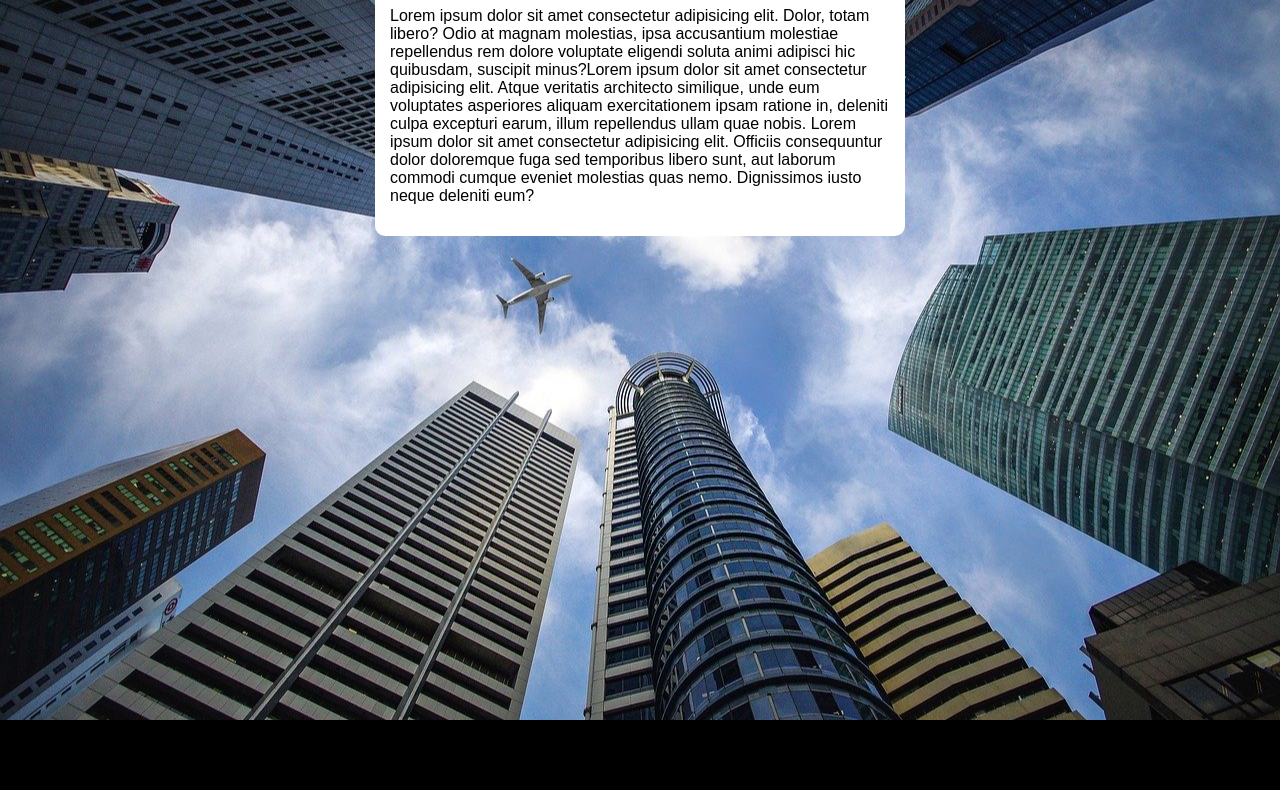
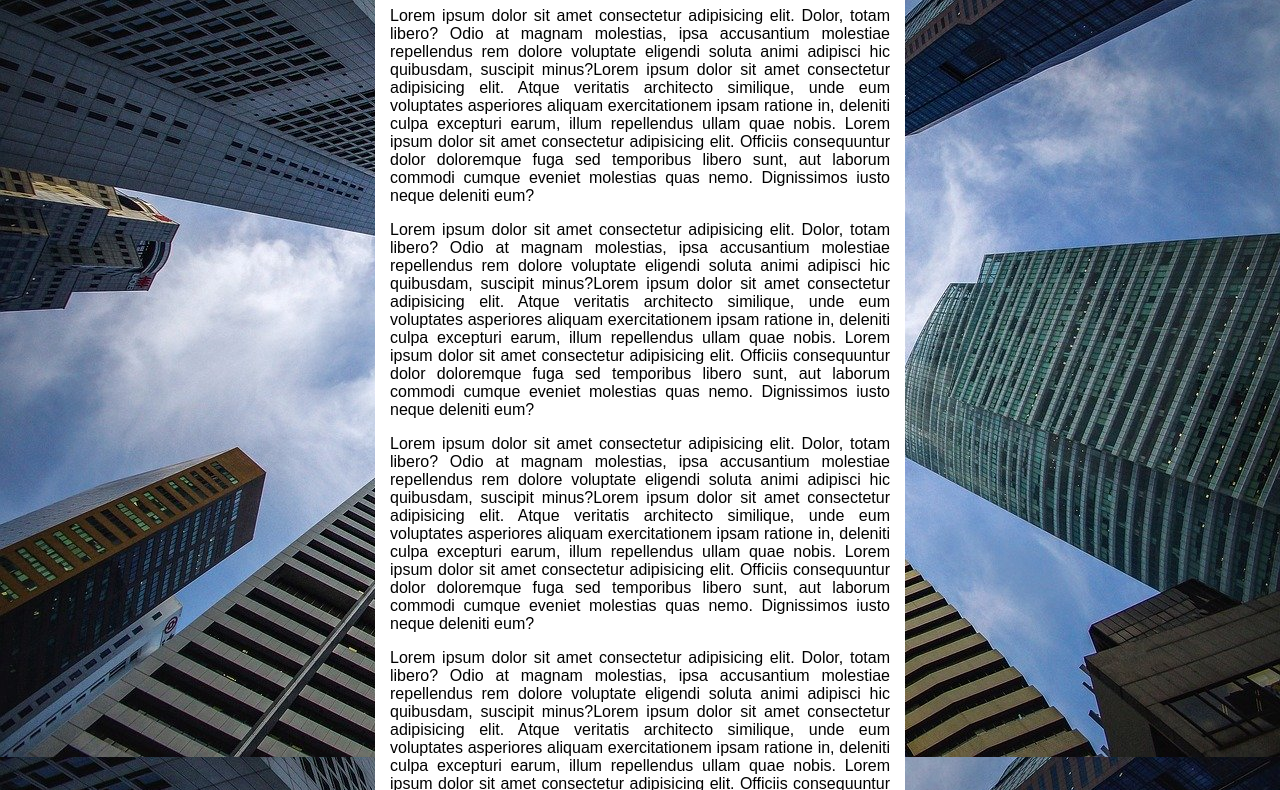
Before and after one commit to lucaslehm/html-css, a plain HTML site: page Exercicios/ex018/fundo006.html in a window 1280 px wide. Shown: the part 96-886 px from the top of the page. Before the commit the page ends 816 px from the top, so only its background shows below. Drawn offline with Linux system fonts and the light colour scheme.

Commit message:
Update fundo006.html

```diff
--- a/Exercicios/ex018/fundo006.html
+++ b/Exercicios/ex018/fundo006.html
@@ -9,18 +9,20 @@
         body {
             background-color: black;
             background-image: url('imagens/wallpaper002.jpg');
-            background-repeat: no-repeat;
+            background-repeat: repeat-y;
             background-position: center center;
             background-size: cover;
             height: 100vh;
+            background-attachment: fixed;
         }
         main {
             background-color: white;
             font-family: Arial, Helvetica, sans-serif;
             padding: 15px;
-            width: 500px;
+            max-width: 500px;
             margin: auto;
             border-radius: 10px;
+            text-align: justify;
         }
     </style>
 </head>
@@ -28,6 +30,9 @@
     <main>
         <h1>Teste de Imagem de Fundo</h1>
         <p>Lorem ipsum dolor sit amet consectetur adipisicing elit. Dolor, totam libero? Odio at magnam molestias, ipsa accusantium molestiae repellendus rem dolore voluptate eligendi soluta animi adipisci hic quibusdam, suscipit minus?Lorem ipsum dolor sit amet consectetur adipisicing elit. Atque veritatis architecto similique, unde eum voluptates asperiores aliquam exercitationem ipsam ratione in, deleniti culpa excepturi earum, illum repellendus ullam quae nobis. Lorem ipsum dolor sit amet consectetur adipisicing elit. Officiis consequuntur dolor doloremque fuga sed temporibus libero sunt, aut laborum commodi cumque eveniet molestias quas nemo. Dignissimos iusto neque deleniti eum?</p>
+        <p>Lorem ipsum dolor sit amet consectetur adipisicing elit. Dolor, totam libero? Odio at magnam molestias, ipsa accusantium molestiae repellendus rem dolore voluptate eligendi soluta animi adipisci hic quibusdam, suscipit minus?Lorem ipsum dolor sit amet consectetur adipisicing elit. Atque veritatis architecto similique, unde eum voluptates asperiores aliquam exercitationem ipsam ratione in, deleniti culpa excepturi earum, illum repellendus ullam quae nobis. Lorem ipsum dolor sit amet consectetur adipisicing elit. Officiis consequuntur dolor doloremque fuga sed temporibus libero sunt, aut laborum commodi cumque eveniet molestias quas nemo. Dignissimos iusto neque deleniti eum?</p>
+        <p>Lorem ipsum dolor sit amet consectetur adipisicing elit. Dolor, totam libero? Odio at magnam molestias, ipsa accusantium molestiae repellendus rem dolore voluptate eligendi soluta animi adipisci hic quibusdam, suscipit minus?Lorem ipsum dolor sit amet consectetur adipisicing elit. Atque veritatis architecto similique, unde eum voluptates asperiores aliquam exercitationem ipsam ratione in, deleniti culpa excepturi earum, illum repellendus ullam quae nobis. Lorem ipsum dolor sit amet consectetur adipisicing elit. Officiis consequuntur dolor doloremque fuga sed temporibus libero sunt, aut laborum commodi cumque eveniet molestias quas nemo. Dignissimos iusto neque deleniti eum?</p>
+        <p>Lorem ipsum dolor sit amet consectetur adipisicing elit. Dolor, totam libero? Odio at magnam molestias, ipsa accusantium molestiae repellendus rem dolore voluptate eligendi soluta animi adipisci hic quibusdam, suscipit minus?Lorem ipsum dolor sit amet consectetur adipisicing elit. Atque veritatis architecto similique, unde eum voluptates asperiores aliquam exercitationem ipsam ratione in, deleniti culpa excepturi earum, illum repellendus ullam quae nobis. Lorem ipsum dolor sit amet consectetur adipisicing elit. Officiis consequuntur dolor doloremque fuga sed temporibus libero sunt, aut laborum commodi cumque eveniet molestias quas nemo. Dignissimos iusto neque deleniti eum?</p>
     </main>
 
 </body>
```
